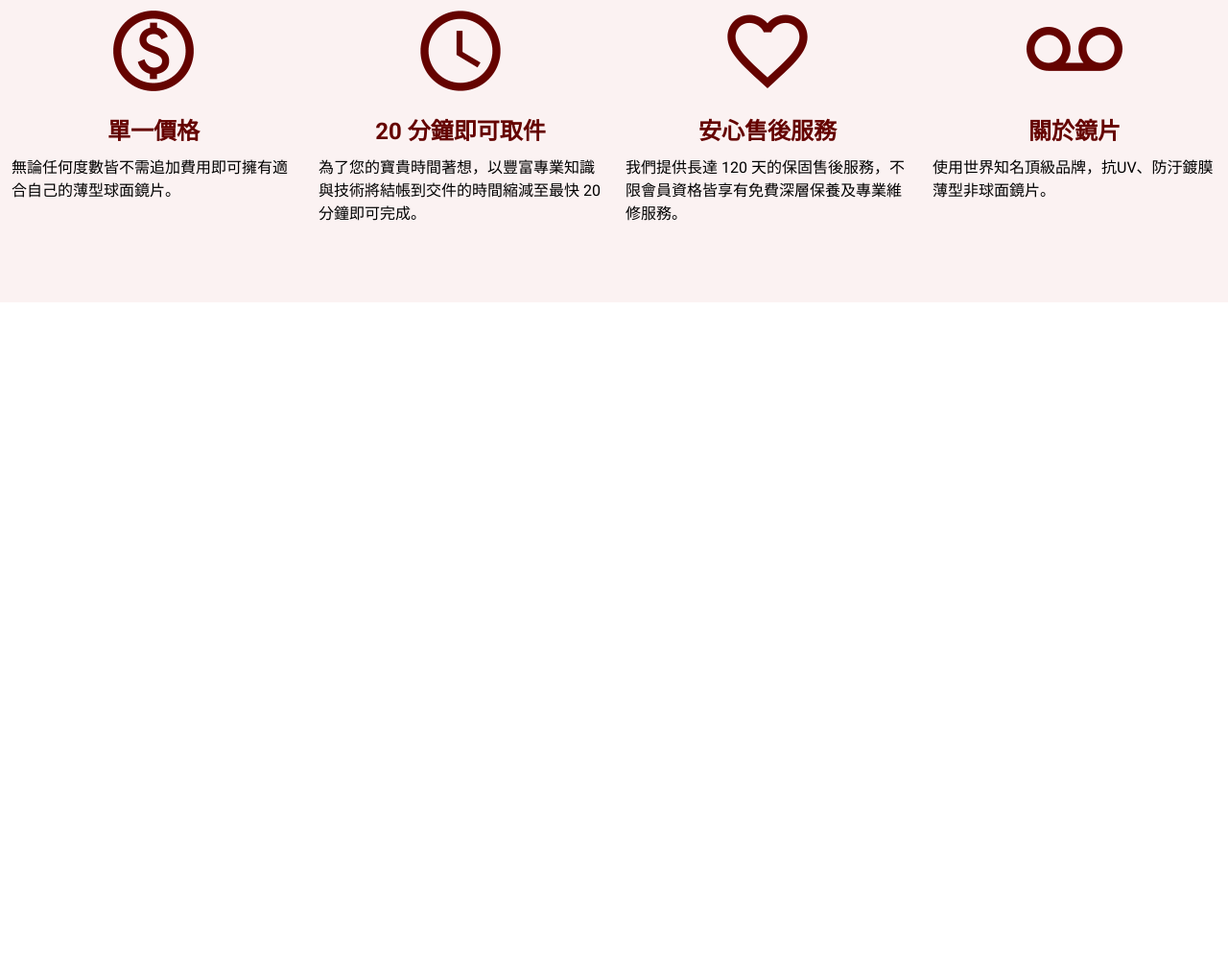
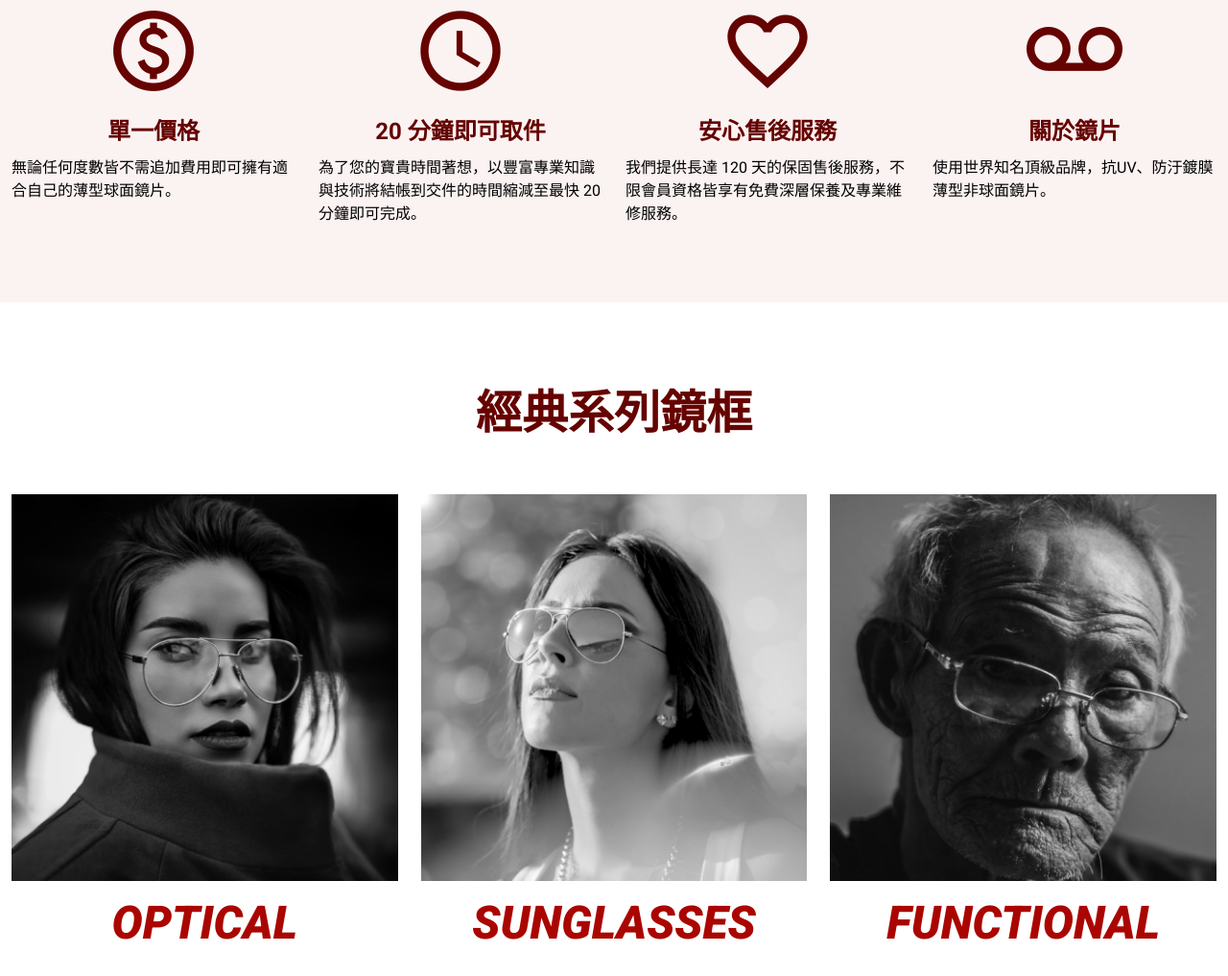
Before and after one commit to hokou/hex-htmlcss-2024-wk3_4, a website built with Vite: page pages/index.html in a window 1280 px wide. Shown: the part 960-1977 px from the top of the page at 96% size. Before the commit the page ends 1275 px from the top, so only its background shows below. Built offline with nearby package versions, Linux system fonts and the light colour scheme.

Commit message:
add classic

```diff
--- a/assets/scss/pages/_index.scss
+++ b/assets/scss/pages/_index.scss
@@ -86,3 +86,43 @@
     }
   }
 }
+
+.classic {
+  padding: 80px 0;
+  @include mobile-larger{
+    padding: 40px 14px;
+  }
+  &-title {
+    font-size: 48px;
+    font-weight: bolder;
+    color: $secondary;
+    text-align: center;
+    margin-bottom: 48px;
+    @include mobile-larger{
+      font-size: 24px;
+      margin-bottom: 24px;
+    }
+  }
+  &-list {
+    display: flex;
+    gap: 24px;
+    @include pad{
+      flex-wrap: wrap;
+      flex-direction: column;
+      align-items: center;
+    }
+    .card {
+      @include pad{
+        max-width: 336px;
+      }
+    }
+    .card-title {
+      font-size: 48px;
+      color: $primary;
+      font-style: italic;
+      font-weight: 900;
+      text-align: center;
+      margin-top: 8px;
+    }
+  }
+}
--- a/pages/index.html
+++ b/pages/index.html
@@ -32,24 +32,43 @@
           </li>
           <li class="card">
             <div class="card-header">
-              <img src="../assets/images/home-section2-2.png" alt="費用icon" class="card-img" />
+              <img src="../assets/images/home-section2-2.png" alt="取件icon" class="card-img" />
               <h4 class="card-title">20 分鐘即可取件</h4>
             </div>
             <p>為了您的寶貴時間著想，以豐富專業知識與技術將結帳到交件的時間縮減至最快 20 分鐘即可完成。</p>
           </li>
           <li class="card">
             <div class="card-header">
-              <img src="../assets/images/home-section2-3.png" alt="費用icon" class="card-img" />
+              <img src="../assets/images/home-section2-3.png" alt="服務icon" class="card-img" />
               <h4 class="card-title">安心售後服務</h4>
             </div>
             <p>我們提供長達 120 天的保固售後服務，不限會員資格皆享有免費深層保養及專業維修服務。</p>
           </li>
           <li class="card">
             <div class="card-header">
-              <img src="../assets/images/home-sectioin2-4.png" alt="費用icon" class="card-img" />
+              <img src="../assets/images/home-sectioin2-4.png" alt="鏡片icon" class="card-img" />
               <h3 class="card-title">關於鏡片</h3>
             </div>
             <p>使用世界知名頂級品牌，抗UV、防汙鍍膜薄型非球面鏡片。</p>
+          </li>
+        </ul>
+      </div>
+    </section>
+    <section class="classic">
+      <div class="container">
+        <h3 class="classic-title">經典系列鏡框</h3>
+        <ul class="classic-list">
+          <li class="card">
+            <img src="../assets/images/home-section3-1.png" alt="OPTICAL" class="card-img" />
+            <h4 class="card-title">OPTICAL</h4>
+          </li>
+          <li class="card">
+            <img src="../assets/images/home-section3-2.png" alt="SUNGLASSES" class="card-img" />
+            <h4 class="card-title">SUNGLASSES</h4>
+          </li>
+          <li class="card">
+            <img src="../assets/images/home-section3-3.png" alt="FUNCTIONAL" class="card-img" />
+            <h4 class="card-title">FUNCTIONAL</h4>
           </li>
         </ul>
       </div>
```
